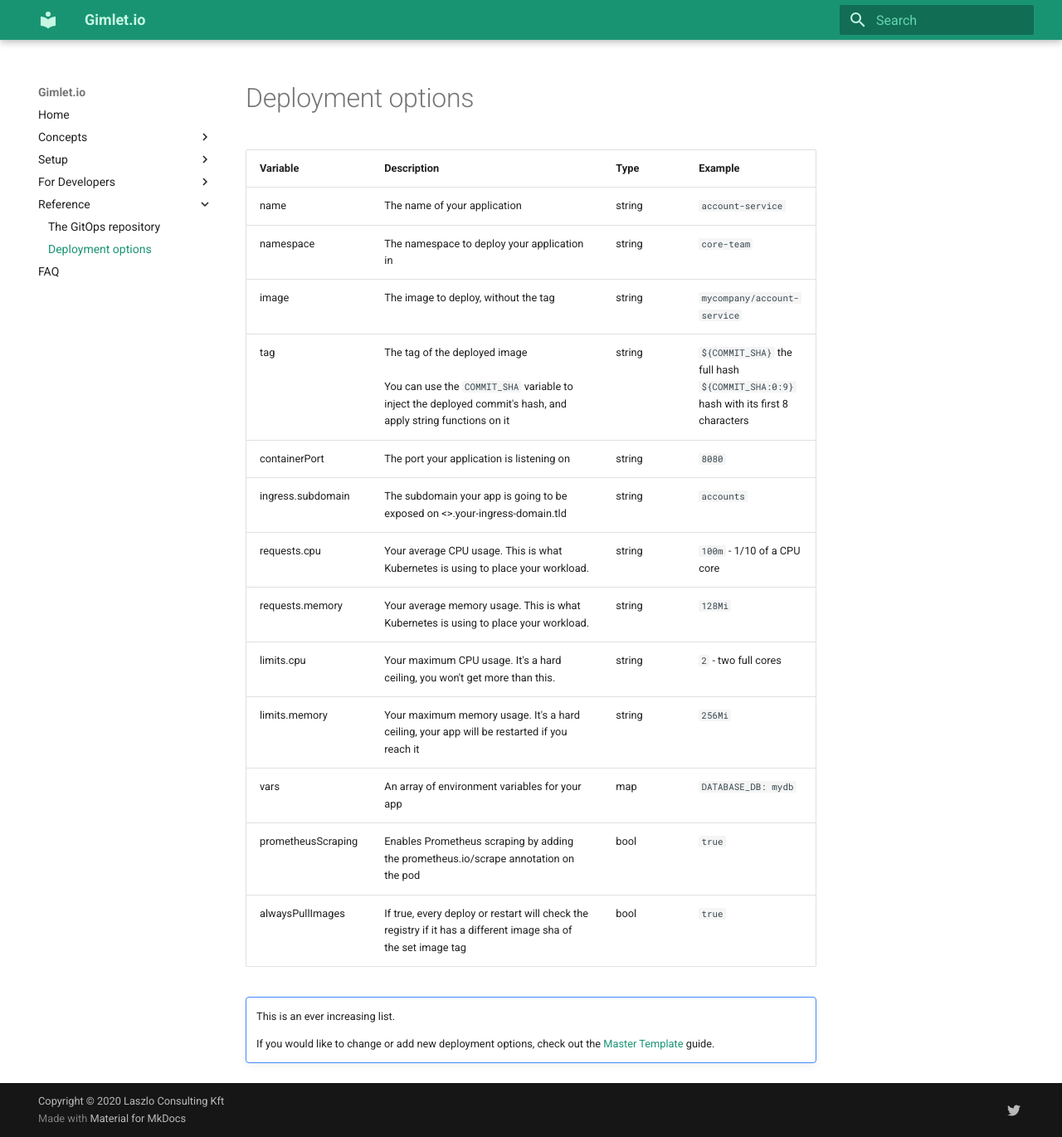
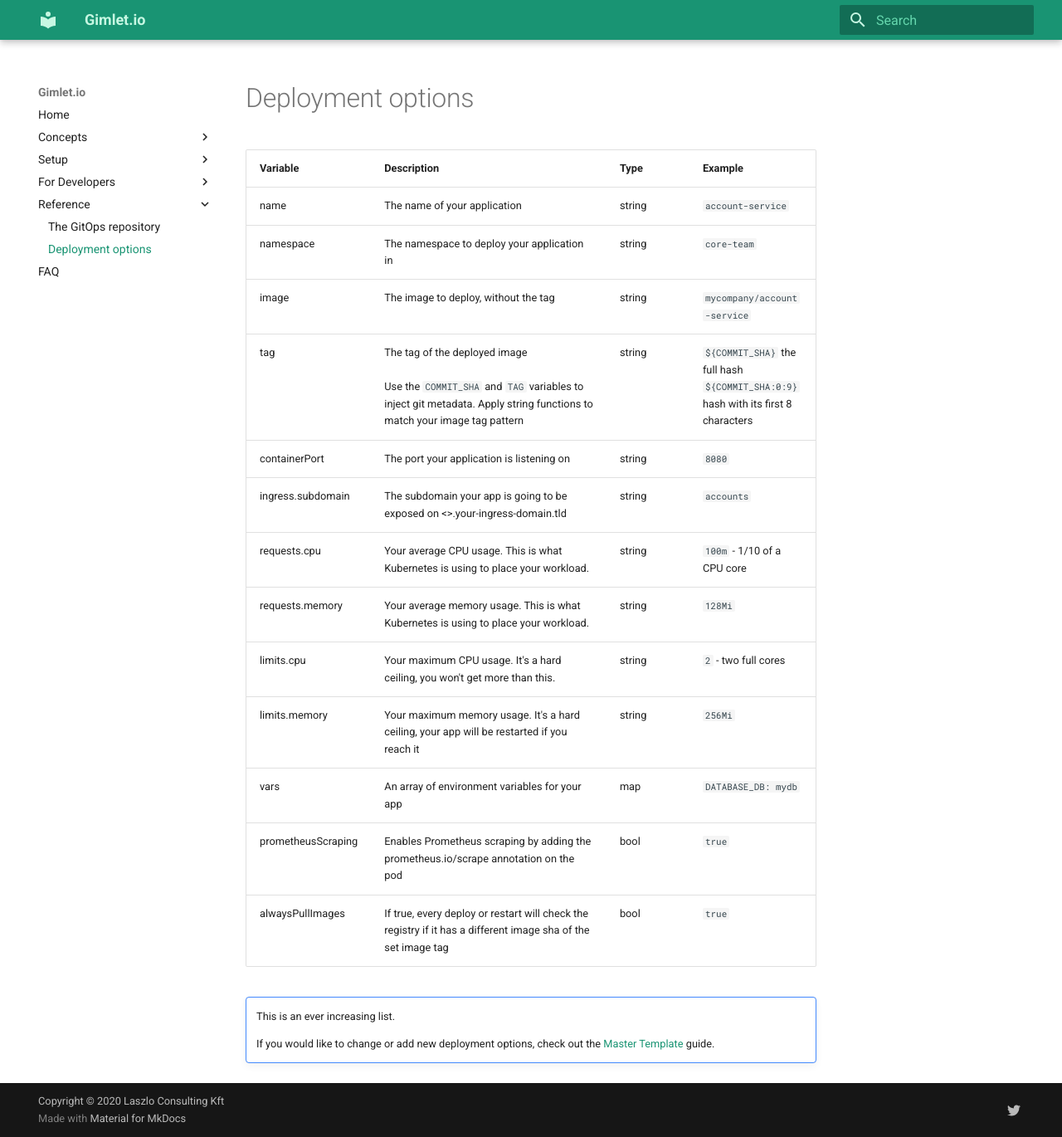
Before and after one commit to laszlocph/gimlet-docs, an MkDocs documentation site: the page built from docs/reference/options.md, in a window 1280 px wide and 1370 px high. Shown: the whole window at 83% size. Built offline with MkDocs 1.6.1 and Material for MkDocs 9.7.7, drawn with Linux system fonts in a browser that asks for light colours.

Commit message:
TAG variable

```diff
--- a/docs/reference/options.md
+++ b/docs/reference/options.md
@@ -5,7 +5,7 @@
 | name     | The name of your application | string | `account-service` |
 | namespace      | The namespace to deploy your application in | string | `core-team` |
 | image | The image to deploy, without the tag | string | `mycompany/account-service` |
-| tag | The tag of the deployed image <br /><br /> You can use the `COMMIT_SHA` variable to inject the deployed commit's hash, and apply string functions on it | string | `${COMMIT_SHA}` the full hash <br /> `${COMMIT_SHA:0:9}`  hash with its first 8 characters |
+| tag | The tag of the deployed image <br /><br /> Use the `COMMIT_SHA` and `TAG` variables to inject git metadata. Apply string functions to match your image tag pattern | string | `${COMMIT_SHA}` the full hash <br /> `${COMMIT_SHA:0:9}`  hash with its first 8 characters |
 | containerPort | The port your application is listening on | string | `8080` |
 | ingress.subdomain | The subdomain your app is going to be exposed on <<subdomain>>.your-ingress-domain.tld | string | `accounts` |
 | requests.cpu | Your average CPU usage. This is what Kubernetes is using to place your workload. | string | `100m` - 1/10 of a CPU core |
```
